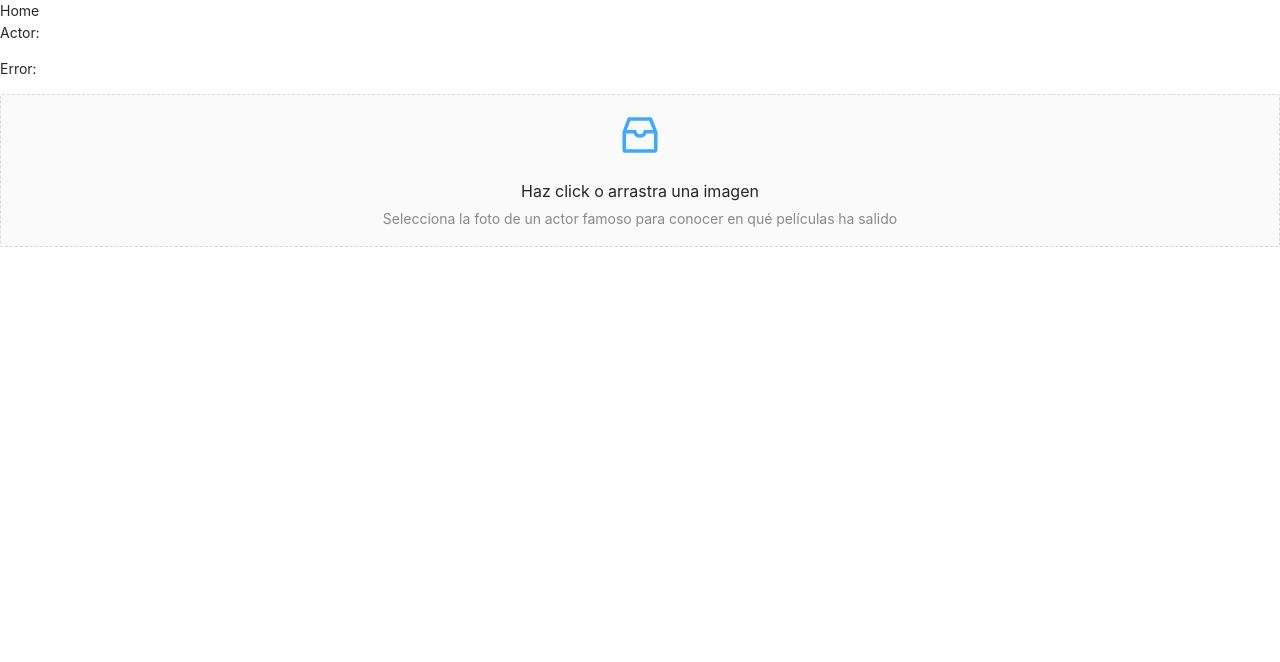
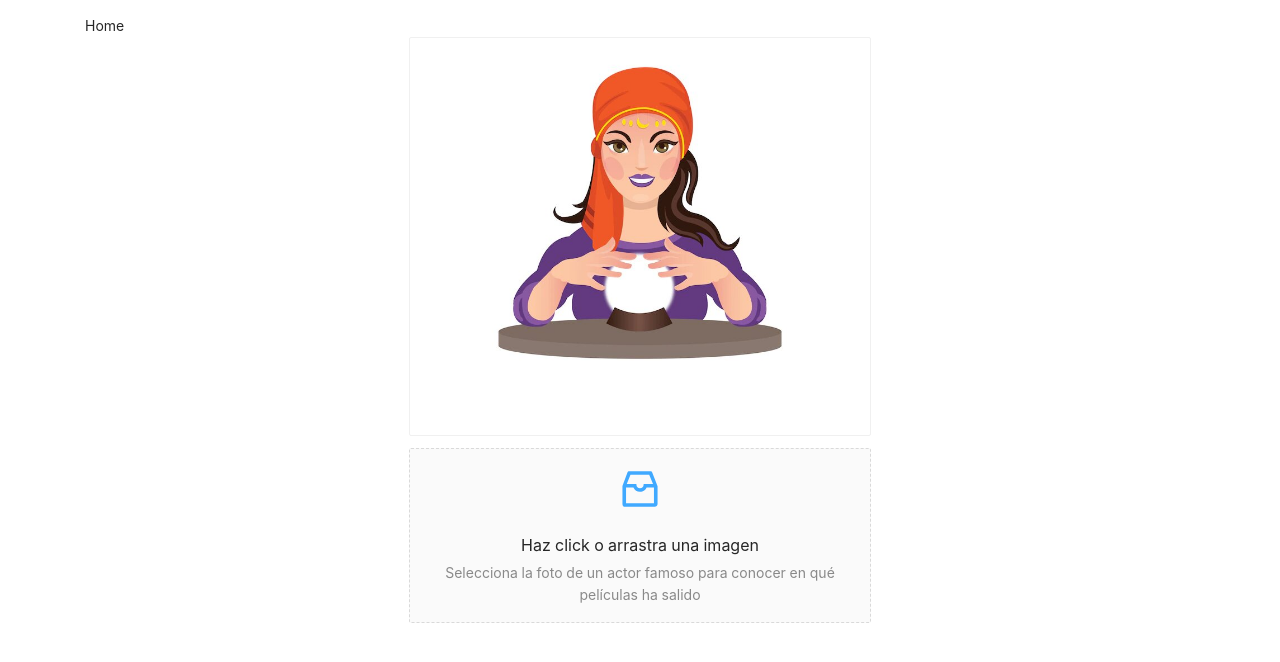
Before and after one commit to marcocesar1/Nomada-test, a React (Create React App) app: page / in a window 1280 px wide. Shown: the top 662 px of the page. Built offline with nearby package versions, Linux system fonts and the light colour scheme.

Commit message:
detail button

```diff
--- a/package.json
+++ b/package.json
@@ -18,6 +18,7 @@
     "react-redux": "^8.0.1",
     "react-router-dom": "^6.3.0",
     "react-scripts": "5.0.1",
+    "sass": "^1.50.1",
     "typescript": "^4.6.3",
     "web-vitals": "^2.1.4"
   },
--- a/src/App.tsx
+++ b/src/App.tsx
@@ -4,6 +4,8 @@ import Detail from './pages/detail/Detail';
 import Home from './pages/home/Home';
 
 import './App.css';
+import './assets/styles/App.scss';
+import NotFound from './pages/not-found/NotFound';
 
 const App = () => {
     return (
@@ -11,6 +13,7 @@ const App = () => {
             <Routes>
                 <Route path="/" element={<Home />} />
                 <Route path="detail" element={<Detail />} />
+                <Route path="*" element={<NotFound />} />
             </Routes>
         </div>
     )
--- /dev/null
+++ b/src/assets/styles/App.scss
@@ -0,0 +1,27 @@
+.container{
+    max-width: 1140px;
+    margin: auto;
+    padding: 15px;
+}
+
+.home{
+    &__card-cover{
+        aspect-ratio: 1/1;
+        object-fit: cover;
+        max-width: 350px;
+        margin: auto;
+        padding-top: 1px;
+    }
+    &__card{
+        width: 100%;
+        cursor: auto;
+        text-align: center;
+        margin-bottom: 12px;
+    }
+    &__dragger{
+        padding: 0px 12px;
+    }
+    &__btn-info{
+        margin-top: 12px;
+    }
+}
--- /dev/null
+++ b/src/hooks/useDragger.tsx
@@ -0,0 +1,52 @@
+import { message } from 'antd';
+import { useDispatch } from 'react-redux';
+import { useNavigate } from 'react-router-dom';
+import { UploadFile } from 'antd/lib/upload/interface';
+
+import { removeOnFileList, setImage, whoIs } from '../store/slices/searchSlice';
+import { AppDispatch } from '../store/store';
+
+const mimetypes = ['image/png', 'image/jpeg'];
+
+const draggerProps = {
+    multiple: false,
+    accept: '.png,.jpeg,.jpg'
+};
+
+const useDragger = () => {
+    const dispatch = useDispatch<AppDispatch>();
+    const navigate = useNavigate();
+
+    const customRequest = (data: any) => {
+        dispatch(whoIs(data.file))
+    };
+
+    const onRemove = (file: UploadFile<any>) => {
+        dispatch(removeOnFileList(file.uid));
+    }
+
+    const beforeUpload = (file: File) => {
+        if(!mimetypes.includes(file.type)){
+          message.error(`Only images`);
+          return false;
+        }
+        const urlFile = URL.createObjectURL(file);
+        dispatch(setImage(urlFile));
+        return true;
+    }
+
+    const handleDetail = (actorName: string) => {
+        navigate(`/detail?actor=${actorName}`);
+    }
+
+    return {
+        draggerProps: {
+            customRequest,
+            onRemove,
+            beforeUpload
+        },
+        handleDetail
+    }
+}
+
+export default useDragger
--- a/src/interfaces/state-search.ts
+++ b/src/interfaces/state-search.ts
@@ -3,6 +3,7 @@ import { NomadaResp } from "./nomada-resp";
 import { IUI } from "./ui";
 
 export interface StateSearch{
+    image: string;
     nomadaResp: NomadaResp;
     fileList: UploadFile<any>[]
     ui: IUI
--- a/src/pages/detail/Detail.tsx
+++ b/src/pages/detail/Detail.tsx
@@ -1,9 +1,15 @@
-import React from 'react'
+import { useSearchParams } from 'react-router-dom';
 
 function Detail() {
+
+  const [searchParams] = useSearchParams();
+  const actor = searchParams.get('actor');
+
+  console.log(actor)
+
   return (
-    <div>Detail</div>
+    <div>Detail {actor}</div>
   )
 }
 
-export default Detail
+export default Detail;
--- a/src/pages/home/Home.tsx
+++ b/src/pages/home/Home.tsx
@@ -1,53 +1,50 @@
-import { Upload, message } from 'antd';
+import { useSelector } from 'react-redux';
+import { Upload, Row, Col, Card, Button } from 'antd';
 import { InboxOutlined } from '@ant-design/icons';
 
-import { removeOnFileList, whoIs } from '../../store/slices/searchSlice';
-import { useDispatch, useSelector } from 'react-redux';
-import { AppDispatch, RootState } from '../../store/store';
-import { UploadFile } from 'antd/lib/upload/interface';
+import { RootState } from '../../store/store';
+import useDragger from '../../hooks/useDragger';
 
+import adivina from '../../assets/img/adivina.jpg';
+
+const { Meta } = Card;
 const { Dragger } = Upload;
-
-const mimetypes = ['image/png', 'image/jpeg'];
-
-const props = {
-  multiple: false,
-  accept: '.png,.jpeg,.jpg',
-  beforeUpload: (file: File) => {
-    if(!mimetypes.includes(file.type)){
-      message.error(`Only images`);
-      return false;
-    }
-
-    return true;
-  }
-};
 
 function Home() {
 
-  const dispatch = useDispatch<AppDispatch>();
-  const { fileList, nomadaResp } = useSelector((state: RootState) => state.search);
+  const { draggerProps, handleDetail } = useDragger();
 
   const {
-    error,
-    userName,
-    actorName
-  } = nomadaResp;
+    fileList,
+    nomadaResp
+  } = useSelector((state: RootState) => state.search);
 
-  const customRequest = (data: any) => {
-    dispatch(whoIs(data.file) as any)
-  };
-
-  const onRemove = (file: UploadFile<any>) => {
-    dispatch(removeOnFileList(file.uid) as any)
-  }
+  const { error, actorName } = nomadaResp;
 
   return (
+    <div className="container">
+        Home
+        <Row>
+          <Col xs={24} md={{pull: 7, push: 7, span: 10}}>
+            <Card
+              hoverable
+              className="home__card"
+              cover={<img className="home__card-cover" alt="example" src={adivina} />}
+            >
+              <Meta title={actorName} description={error} />
+              {actorName && (
+                <Button
+                  type="primary"
+                  className="home__btn-info"
+                  onClick={() => handleDetail(actorName)}
+                >Ver información</Button>
+              )}
+            </Card>
             <div>
-        Home
-        <p>Actor: {actorName}</p>
-        <p>Error: {error}</p>
-        <Dragger {...props} customRequest={customRequest} fileList={fileList} onRemove={onRemove}>
+              <Dragger
+                {...draggerProps}
+                fileList={fileList}
+                className="home__dragger">
                 <p className="ant-upload-drag-icon">
                   <InboxOutlined />
                 </p>
@@ -57,6 +54,9 @@ function Home() {
                 </p>
               </Dragger>
             </div>
+          </Col>
+        </Row>
+    </div>
   )
 }
 
--- /dev/null
+++ b/src/pages/not-found/NotFound.tsx
@@ -0,0 +1,9 @@
+import React from 'react'
+
+const NotFound = () => {
+  return (
+    <div>NotFound</div>
+  )
+}
+
+export default NotFound
--- a/src/store/slices/searchSlice.ts
+++ b/src/store/slices/searchSlice.ts
@@ -5,12 +5,8 @@ import { sendFile } from '../../services/api';
 import { RootState } from '../store';
 
 export const whoIs = (file: File) => async (dispatch: Dispatch, getState: () => RootState) => {
-  dispatch(startUpload());
 
-  const formData = new FormData();
-  formData.append('file', file);
-
-  const fileList = getState().search.fileList
+  const fileList = getState().search.fileList;
 
   const itemFileList: UploadFile<any> = {
     uid: (fileList.length + 1).toString(),
@@ -19,6 +15,10 @@ export const whoIs = (file: File) => async (dispatch: Dispatch, getState: () =>
     status: 'uploading',
   };
 
+  const formData = new FormData();
+  formData.append('file', file);
+
+  dispatch(startUpload());
   dispatch(addOnFileList(itemFileList));
 
   return sendFile<NomadaResp>(formData)
@@ -33,6 +33,7 @@ export const whoIs = (file: File) => async (dispatch: Dispatch, getState: () =>
 }
 
 const initialState: StateSearch = {
+  image: '',
   nomadaResp: {
     actorName: '',
     error: '',
@@ -72,10 +73,13 @@ export const searchSlice = createSlice({
     },
     errorUpload: (state, action: PayloadAction<string>) => {
       state.ui.isLoading = false;
+    },
+    setImage: (state, action: PayloadAction<string>) => {
+      state.image = action.payload;
     }
   },
 });
 
-export const { startUpload, successUpload, errorUpload, addOnFileList, removeOnFileList } = searchSlice.actions
+export const { startUpload, successUpload, errorUpload, addOnFileList, removeOnFileList, setImage } = searchSlice.actions
 
 export default searchSlice.reducer;
```
Also changed, not shown: src/assets/img/adivina.jpg (added), 1 other file (tests, documents, lock files or other folders). Lines whose indentation alone changed are shown as unchanged.
